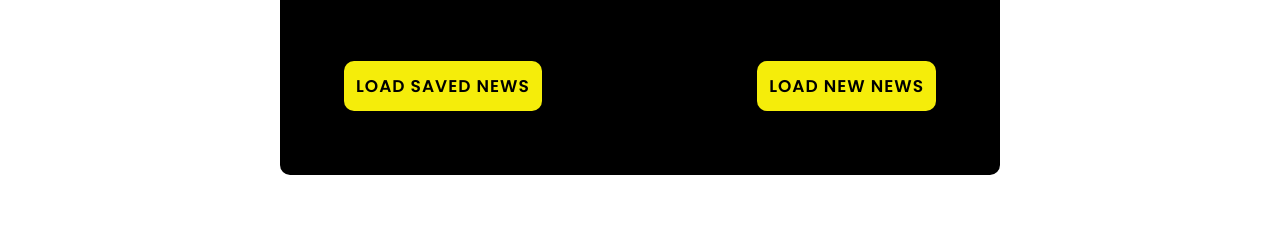
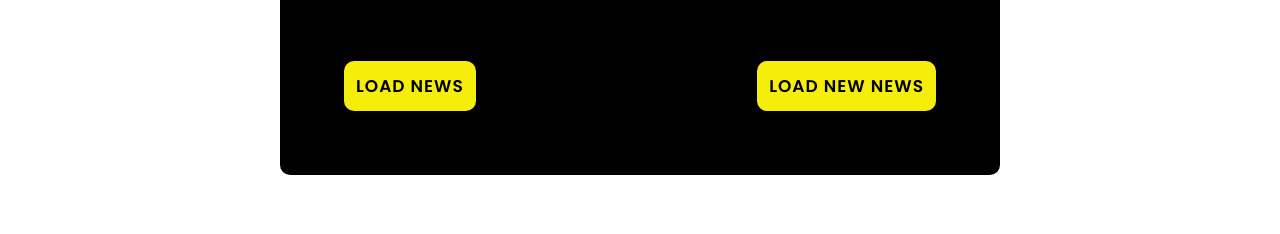
Before and after one commit to ArunReddy26/NEWSFEED---Javascript-Project---u6dafq4v80fm, a plain HTML site: page index.html in a window 1280 px wide. Shown: the part 243-477 px from the top of the page. Drawn offline with Linux system fonts and the light colour scheme.

Commit message:
changes made iy

```diff
--- a/index.html
+++ b/index.html
@@ -26,7 +26,7 @@
        <button id="loadnewnews">LOAD NEW NEWS</button> -->
         <div class="anchor">
 
-            <a href="saved.html" id="loadsavednews">LOAD SAVED NEWS</a>
+            <a href="saved.html" id="loadsavednews">LOAD NEWS</a>
             <a href="news.html" id="loadnewnews">LOAD NEW NEWS</a>
         </div>
 
```
